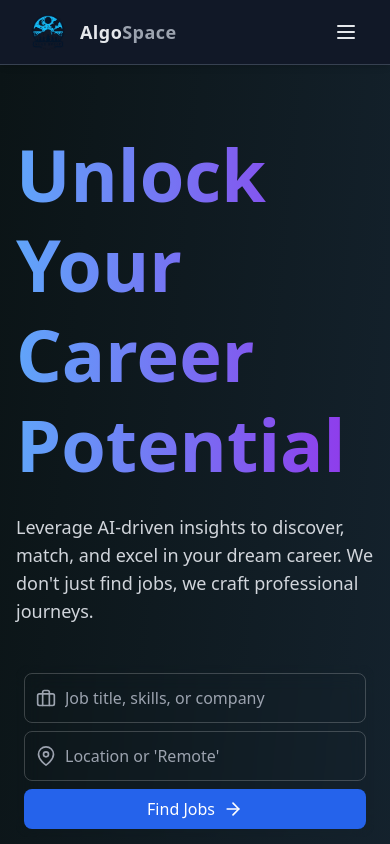
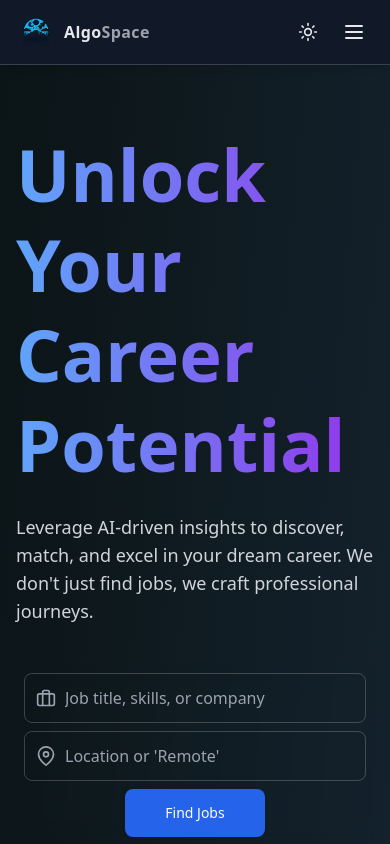
Before and after one commit to adityashah2701/Algo-Space, a React (Vite) app in the folder frontend/: page / in a window 390 px wide. Shown: the top 844 px of the page. Built offline with nearby package versions, Linux system fonts and the light colour scheme.

Commit message:
responsive done

```diff
--- a/frontend/src/App.jsx
+++ b/frontend/src/App.jsx
@@ -4,7 +4,6 @@ import { ThemeProvider } from './context/ThemeProvider'
 import { Route, Routes } from 'react-router-dom'
 import LoginPage from './pages/Login/Login'
 import SignupPage from './pages/Signup/SignUP'
-import RoleSelectionForm from './pages/SelectRole/RoleSelectionForm'
 import CandidateDashboard from './pages/CandidateDashboard/CandidateDashboard'
 import InterviewerDashboard from './pages/InterviewerDashboard/InterviewerDashboard'
 import Header from './components/Header/Header'
@@ -25,7 +24,6 @@ const App = () => {
         <Route path='/' element={<HomePage/>}/>
 
 
-        <Route path='/role' element={<RoleSelectionForm/>}/>
 
         <Route path='/candidate-dash' element={<CandidateDashboard/>}/>
 
--- a/frontend/src/components/Header/Header.jsx
+++ b/frontend/src/components/Header/Header.jsx
@@ -1,6 +1,6 @@
 import { useState, useEffect } from "react";
 import { Link, NavLink, useLocation } from "react-router-dom";
-import { Search, Briefcase, Code, BookOpen, Building, Sun, Moon } from "lucide-react";
+import { Search, Briefcase, Code, BookOpen, Building, Sun, Moon, X, Menu } from "lucide-react";
 import { Button } from "../../components/ui/button";
 import { cn } from "../../lib/utils";
 import { useTheme } from "../../context/ThemeProvider";
@@ -18,25 +18,86 @@ function Header() {
     { name: "COMPANIES", href: "/companies", icon: <Building className="h-4 w-4 mr-2" /> }
   ];
 
+  // Close mobile menu when route changes
+  useEffect(() => {
+    setIsMenuOpen(false);
+  }, [location]);
+
   return (
     <header className="sticky top-0 z-50 w-full border-b border-gray-300 bg-white shadow-md dark:bg-gray-900 dark:border-gray-700">
-      <div className="container mx-auto px-6 flex items-center justify-between h-16">
+      <div className="container mx-auto px-4 sm:px-6 flex items-center justify-between h-16">
         {/* Logo */}
-        <Link to="/" className="flex items-center">
+        <Link to="/" className="flex items-center shrink-0">
           <div className="mr-2">
-            <img className="w-12 h-12 object-contain" src="/logo.png" alt="Logo" />
+            <img className="w-10 h-10 object-contain" src="/logo.png" alt="Logo" />
           </div>
-          <span className="text-lg font-semibold text-gray-800 dark:text-gray-200 tracking-wide">Algo<span className="text-gray-500 dark:text-gray-400">Space</span></span>
+          <span className="text-base sm:text-lg font-semibold text-gray-800 dark:text-gray-200 tracking-wide">
+            Algo<span className="text-gray-500 dark:text-gray-400">Space</span>
+          </span>
         </Link>
 
+        {/* Mobile Menu Toggle */}
+        <div className="flex items-center md:hidden">
+          {/* Theme Toggle for Mobile */}
+          <button
+            onClick={() => setTheme(theme === "dark" ? "light" : "dark")}
+            className="p-2 mr-2 rounded-md text-gray-800 dark:text-gray-200 hover:bg-gray-200 dark:hover:bg-gray-800 transition"
+          >
+            {theme === "dark" ? <Sun className="h-5 w-5" /> : <Moon className="h-5 w-5" />}
+          </button>
+
+          {/* Mobile Menu Button */}
+          <button
+            onClick={() => setIsMenuOpen(!isMenuOpen)}
+            className="p-2 rounded-md text-gray-800 dark:text-gray-200 hover:bg-gray-200 dark:hover:bg-gray-800 transition"
+          >
+            {isMenuOpen ? <X className="h-6 w-6" /> : <Menu className="h-6 w-6" />}
+          </button>
+        </div>
+
+        {/* Mobile Navigation Drawer */}
+        {isMenuOpen && (
+          <div className="md:hidden absolute top-16 left-0 w-full bg-white dark:bg-gray-900 shadow-lg">
+            <nav className="flex flex-col divide-y divide-gray-200 dark:divide-gray-700">
+              {navigation.map((item) => (
+                <NavLink
+                  key={item.name}
+                  to={item.href}
+                  className={cn(
+                    "text-sm font-medium flex items-center px-4 py-3 transition-all",
+                    location.pathname === item.href
+                      ? "text-gray-900 bg-gray-100 dark:text-gray-100 dark:bg-gray-800"
+                      : "text-gray-600 hover:bg-gray-100 dark:text-gray-300 dark:hover:bg-gray-800"
+                  )}
+                >
+                  {item.icon}
+                  {item.name}
+                </NavLink>
+              ))}
+              <div className="flex flex-col p-4 space-y-2">
+                <Link to="/login" className="w-full">
+                  <Button variant="outline" className="w-full border-gray-600 text-gray-700 dark:text-gray-300 hover:bg-gray-200 dark:hover:bg-gray-800">
+                    Log in
+                  </Button>
+                </Link>
+                <Link to="/signup" className="w-full">
+                  <Button className="w-full bg-gray-700 dark:bg-gray-800 hover:bg-gray-600 dark:hover:bg-gray-700 text-white">
+                    Sign Up
+                  </Button>
+                </Link>
+              </div>
+            </nav>
+          </div>
+        )}
+
         {/* Desktop Navigation */}
-        <nav className="hidden md:flex space-x-6">
+        <nav className="hidden md:flex space-x-6 flex-grow justify-center">
           {navigation.map((item) => (
             <NavLink
               key={item.name}
               to={item.href}
               className={cn(
-                "text-sm font-medium flex items-center px-3 py-2 rounded-md transition-all",
+                "text-xs flex items-center px-3 py-2 rounded-md transition-all",
                 location.pathname === item.href
                   ? "text-gray-900 bg-gray-200 dark:text-gray-100 dark:bg-gray-800"
                   : "text-gray-600 hover:text-gray-900 hover:bg-gray-200 dark:text-gray-300 dark:hover:text-gray-100 dark:hover:bg-gray-800"
@@ -48,9 +109,12 @@ function Header() {
           ))}
         </nav>
 
-        {/* Right Side buttons */}
-        <div className="hidden md:flex flex-row-reverse items-center gap-4">
-          <button onClick={() => setTheme(theme === "dark" ? "light" : "dark")} className="p-2 rounded-md text-gray-800 dark:text-gray-200 hover:bg-gray-200 dark:hover:bg-gray-800 transition">
+        {/* Desktop Right Side buttons */}
+        <div className="hidden md:flex items-center gap-4">
+          <button
+            onClick={() => setTheme(theme === "dark" ? "light" : "dark")}
+            className="p-2 rounded-md text-gray-800 dark:text-gray-200 hover:bg-gray-200 dark:hover:bg-gray-800 transition"
+          >
             {theme === "dark" ? <Sun className="h-5 w-5" /> : <Moon className="h-5 w-5" />}
           </button>
           <Link to="/login">
@@ -64,25 +128,6 @@ function Header() {
             </Button>
           </Link>
         </div>
-
-        {/* Mobile Menu Button */}
-        <button
-          onClick={() => setIsMenuOpen(!isMenuOpen)}
-          className="md:hidden p-2 rounded-md text-gray-800 dark:text-gray-200 hover:bg-gray-200 dark:hover:bg-gray-800 transition"
-        >
-          {isMenuOpen ? (
-            <svg xmlns="http://www.w3.org/2000/svg" width="24" height="24" viewBox="0 0 24 24" fill="none" stroke="currentColor" strokeWidth="2" strokeLinecap="round" strokeLinejoin="round" className="lucide lucide-x">
-              <path d="M18 6 6 18"/>
-              <path d="m6 6 12 12"/>
-            </svg>
-          ) : (
-            <svg xmlns="http://www.w3.org/2000/svg" width="24" height="24" viewBox="0 0 24 24" fill="none" stroke="currentColor" strokeWidth="2" strokeLinecap="round" strokeLinejoin="round" className="lucide lucide-menu">
-              <line x1="4" x2="20" y1="12" y2="12"/>
-              <line x1="4" x2="20" y1="6" y2="6"/>
-              <line x1="4" x2="20" y1="18" y2="18"/>
-            </svg>
-          )}
-        </button>
       </div>
     </header>
   );
--- a/frontend/src/pages/Home/HomePage.jsx
+++ b/frontend/src/pages/Home/HomePage.jsx
@@ -11,6 +11,7 @@ import {
   MapPin,
   Award
 } from 'lucide-react';
+import { Button } from '@/components/ui/button';
 
 const HomePage= () => {
   const [email, setEmail] = useState('');
@@ -128,16 +129,13 @@ const HomePage= () => {
             className="w-full pl-10 pr-4 py-3 bg-transparent border border-white/20 rounded-lg text-white focus:outline-none focus:ring-2 focus:ring-blue-500"
           />
         </div>
-        <button
+        <Button
           type="submit"
-          className="bg-blue-600 text-white px-6 py-2 w-full rounded-lg hover:bg-blue-700 transition flex items-center justify-center w-full md:w-auto"
+          className="bg-blue-600 text-white py-6  px-10 rounded-lg hover:bg-blue-700 transition justify-center flex items-center "
         >
           Find Jobs
-          <svg xmlns="http://www.w3.org/2000/svg" width="20" height="20" viewBox="0 0 24 24" fill="none" stroke="currentColor" strokeWidth="2" strokeLinecap="round" strokeLinejoin="round" className="ml-2">
-            <line x1="5" y1="12" x2="19" y2="12"></line>
-            <polyline points="12 5 19 12 12 19"></polyline>
-          </svg>
-        </button>
+
+        </Button>
       </form>
     </div>
 
```
Also changed, not shown: 1 other file (tests, documents, lock files or other folders).
